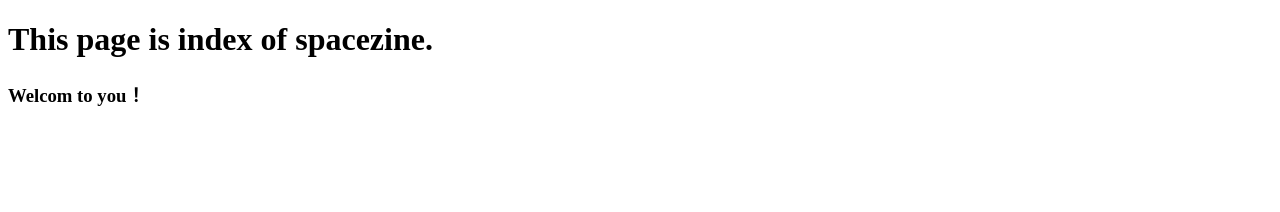
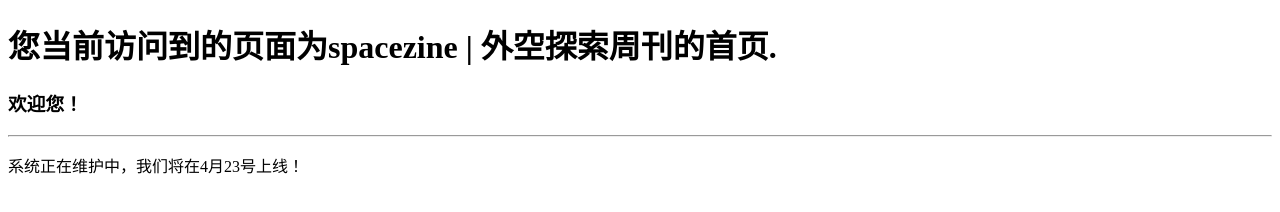
Before and after one commit to Builder-Deepmain/spacezine, a plain HTML site: page index.html in a window 1280 px wide. Drawn offline with Linux system fonts and the light colour scheme.

Commit message:
当前系统为spacezine的维护版本，已经在首页展示维护信息

```diff
--- a/index.html
+++ b/index.html
@@ -5,7 +5,9 @@
 		<title></title>
 	</head>
 	<body>
-		<h1>This page is index of spacezine.</h1>
-		<h3>Welcom to you！</h3>
+		<h1>您当前访问到的页面为spacezine | 外空探索周刊的首页.</h1>
+		<h3>欢迎您！</h3>
+		<hr />
+		<p>系统正在维护中，我们将在4月23号上线！</p>
 	</body>
 </html>
```
